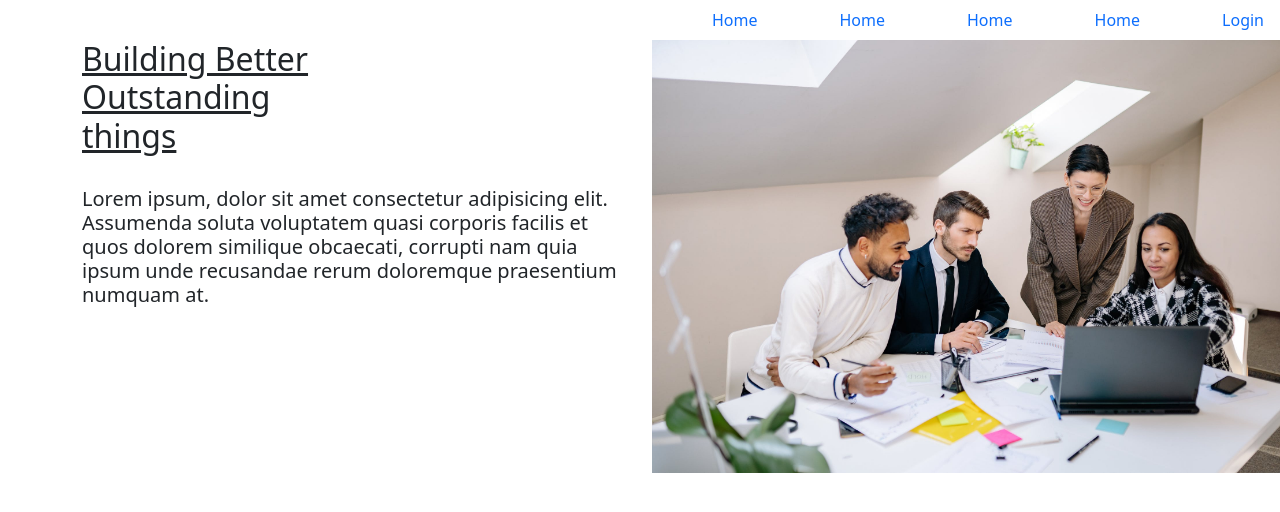
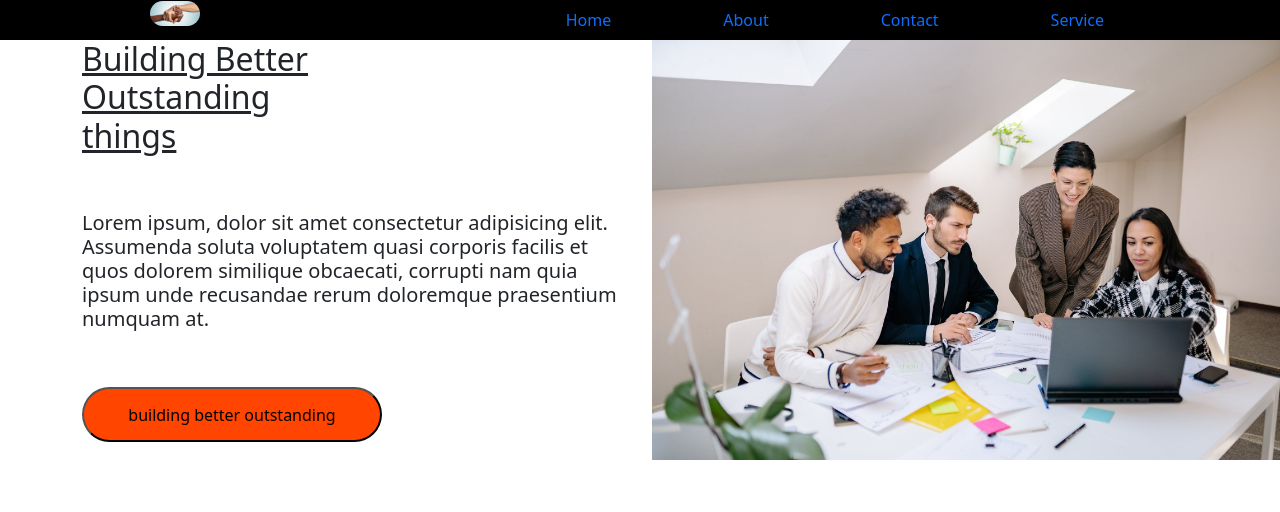
Before and after one commit to LadegbayeStella/buildingBetter, a plain HTML site: page index.html in a window 1280 px wide. Shown: the top 512 px of the page. Drawn offline with Linux system fonts and the light colour scheme.

Commit message:
adding style to my nav bar

```diff
--- a/css/style.css
+++ b/css/style.css
@@ -2,10 +2,27 @@
     text-decoration: underline;
 }
 #myh2 img{
-    width: 650px;
+    width: 630px;
     height: 250;
 
 }
 ul li{
-margin-left: 50px;
+margin-right: 80px;
 }
+button{
+    border-radius: 30px;
+    background-color: orangered;
+    width: 300px;
+    height: 55px;
+    display: inline-block;
+}
+label img{
+    border-radius: 30px;
+    margin-right: 350px;
+}
+ ul button li a{
+    width: 30px;
+}
+header{
+    background-color: black;
+}
--- a/index.html
+++ b/index.html
@@ -15,22 +15,23 @@
 <body>
     <header>
         <ul class="nav nav-pills justify-content-end">
-            <label for=""></label>
+            <label for=""><img src="./img/R (3).jfif" alt="" width="50px"></label>
             <li class="nav-item"><a href="" class="nav-link">Home</a></li>
-            <li class="nav-item"><a href="" class="nav-link">Home</a></li>
-            <li class="nav-item"><a href="" class="nav-link">Home</a></li>
-            <li class="nav-item"><a href="" class="nav-link">Home</a></li>
-            <li class="nav-item"><a href="" class="nav-link">Login</a></li>
+            <li class="nav-item"><a href="" class="nav-link">About</a></li>
+            <li class="nav-item"><a href="" class="nav-link">Contact</a></li>
+            <li class="nav-item"><a href="" class="nav-link">Service</a></li>
+            <li class="nav-item"></li>
         </ul>
     </header>
     <div class="container" id="myh2">
         <div class="row">
             <div class="col-6">
                 <h2>Building Better<br>
-                    Outstanding <br> things</h2><br>
+                    Outstanding <br> things</h2><br><br>
                 <h5>Lorem ipsum, dolor sit amet consectetur adipisicing elit. Assumenda soluta voluptatem quasi corporis
                     facilis et quos dolorem similique obcaecati, corrupti nam quia ipsum unde recusandae rerum
-                    doloremque praesentium numquam at.</h5>
+                    doloremque praesentium numquam at.</h5><br><br>
+                <button>building better outstanding</button>
             </div>
             <div class="col-6">
                 <img src="./img/pexels-photo-7693730 - Copy.jpeg" alt="">
```
Also changed, not shown: img/R (3).jfif (added).
